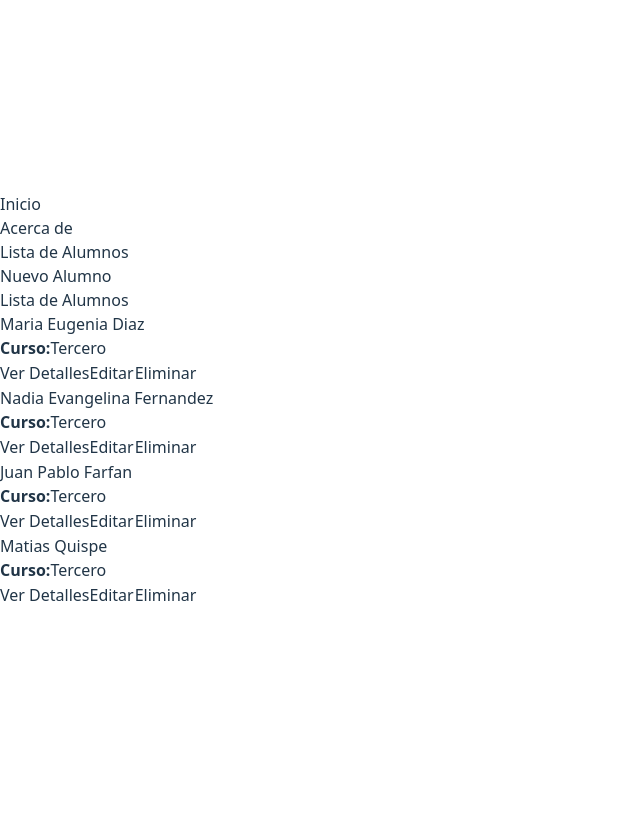
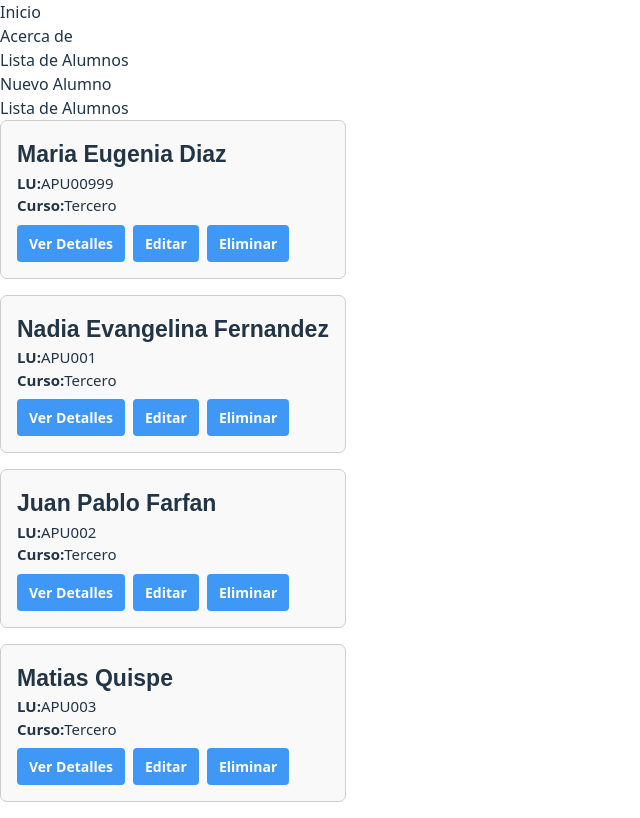
Before and after one commit to Juanpablo2511/pv_tp5_grupo2, a React (Vite) app in the folder tp5/: page /alumnos in a window 1280 px wide. Shown: the whole page, without its empty margins (0-640 px from the left). Built offline with nearby package versions, Linux system fonts and the light colour scheme.

Commit message:
aplico estilos a la carpeta AlumnoCard.css

```diff
--- a/tp5/src/components/AlumnoCard.jsx
+++ b/tp5/src/components/AlumnoCard.jsx
@@ -1,11 +1,13 @@
 import { Link } from "react-router-dom";
-
+import "../css/AlumnoCard.css";
 
 const AlumnoCard = ({alumno, onDelete}) => (
-    <div className="card">
-        <h3>{alumno.nombre} {alumno.apellido}</h3>
-        <p><strong>Curso:</strong>{alumno.curso}</p>
-        <div className="card-botones">
+    <div className="container">
+        <div className="card">
+         <h3>{alumno.nombre} {alumno.apellido}</h3>
+         <p><strong>LU:</strong>{alumno.lu}</p>
+         <p><strong>Curso:</strong>{alumno.curso}</p>
+         <div className="card-botones">
             <Link to={'/alumnos/${alumno.lu}'}>Ver Detalles</Link>
             <Link to={'/alumnos/${alumno.lu}/editar'}>Editar</Link>
             <button onClick={()=>{
@@ -14,6 +16,7 @@ const AlumnoCard = ({alumno, onDelete}) => (
                 }
             }}>Eliminar
             </button>
+         </div>
         </div>
     </div>
 )
--- /dev/null
+++ b/tp5/src/css/AlumnoCard.css
@@ -0,0 +1,60 @@
+.container{
+
+    display: flex;
+    flex-wrap: wrap;
+    justify-content: center;
+    gap:20px;
+    margin: auto;
+
+}
+.card{
+    width: 100%;
+    min-width: 300px;
+    max-width: 100%;
+    border:1px solid #ccc;
+    border-radius: 7px;
+    padding: 16px;
+    margin-bottom: 16px;
+    background-color: #f9f9f9;
+    display:block;
+}
+
+.card h3 {
+    margin: 0;
+    font-size: 23px;
+    font-family: Arial;
+    font-weight: bold;
+
+}
+.card p{
+    font-size: 15px;
+
+
+}
+
+.card-botones{
+    display: flex;
+    margin-top: 8px;
+    gap:8px;
+
+
+}
+.card-botones a , .card-botones button{
+    background-color: #4098f6;
+    color: white;
+    font-size:14px;
+    border: none;
+    padding: 8px 12px;
+    text-decoration: none;
+    border-radius: 4px;
+    cursor: pointer;
+    transition: background-color 0.2s ease;
+    font-weight:bold;
+
+
+
+}
+.card-botones a:hover , .card-botones button:hover{
+    background-color:  #72b2f6;
+    color: #ffffff;
+}
```
